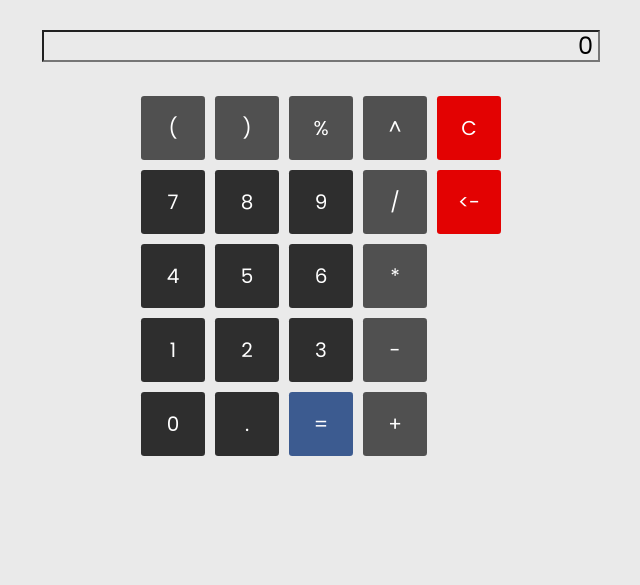
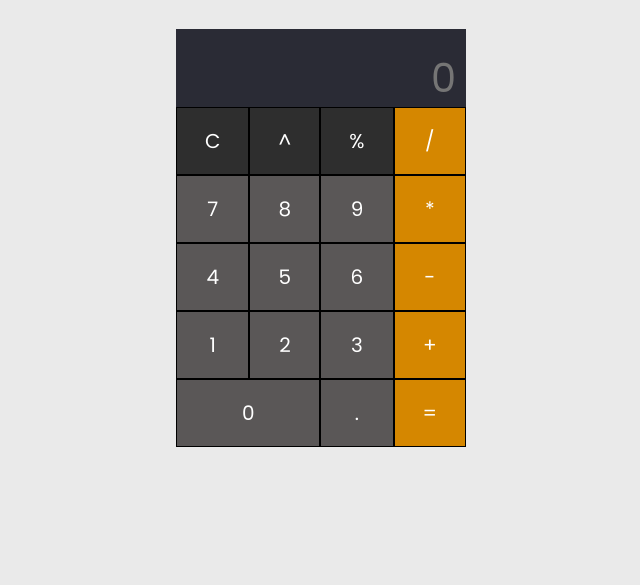
Before and after one commit to aresder/kalkulator-js, a website: page src/index.html in a window 1280 px wide. Shown: the part 215-800 px from the top of the page, without its empty margins (319-959 px from the left). Drawn offline with Linux system fonts and the light colour scheme.

Commit message:
Menambahkan validasi error dan merapikan layout

```diff
--- a/src/index.html
+++ b/src/index.html
@@ -15,7 +15,7 @@
       <h1>Kalkulator Javascript</h1>
       <small><i>Format angka dalam English (en-EN)</i></small>
     </div>
-    <input type="text" id="layar_hasil" class="layar_hasil" value="0" size="24" readonly>
+    <input type="text" id="layar_hasil" class="layar_hasil" placeholder="0">
     <div class="input">
       <input type="button" value="1" onclick="tampilkanKeLayar('1')">
       <input type="button" value="2" onclick="tampilkanKeLayar('2')">
@@ -29,8 +29,8 @@
       <input type="button" value="0" onclick="tampilkanKeLayar('0')">
       <input type="button" value="." onclick="tampilkanKeLayar('.')">
 
-      <input type="button" value="(" onclick="tampilkanKeLayar('(')">
-      <input type="button" value=")" onclick="tampilkanKeLayar(')')">
+      <!-- <input type="button" value="(" onclick="tampilkanKeLayar('(')">
+      <input type="button" value=")" onclick="tampilkanKeLayar(')')"> -->
       <input type="button" value="%" onclick="tampilkanKeLayar('%')">
       <input type="button" value="^" onclick="tampilkanKeLayar('^')">
       <input type="button" value="/" onclick="tampilkanKeLayar('/')">
@@ -40,7 +40,7 @@
 
       <input type="button" value="=" onclick="operasiAritmatika()">
       <input type="button" value="C" onclick="reset()">
-      <input type="button" value="<-" onclick="spasiMundur()">
+      <!-- <input type="button" value="<-" onclick="spasiMundur()"> -->
     </div>
   </div>
 </body>
--- a/src/main.js
+++ b/src/main.js
@@ -1,15 +1,29 @@
 let layar_hasil = document.querySelector('#layar_hasil')
+let input = ''
+
+const dinamisInput = (input) => {
+  layar_hasil.value = input
+
+  let maxFontSize = 40;
+  let minFontSize = 16;
+
+  layar_hasil.style.fontSize = maxFontSize + 'px';
+
+  while (layar_hasil.scrollWidth > layar_hasil.clientWidth && parseInt(layar_hasil.style.fontSize) > minFontSize) {
+    layar_hasil.style.fontSize = (parseInt(layar_hasil.style.fontSize) - 1) + 'px';
+  }
+}
 
 const tampilkanKeLayar = (value) => {
   let hasil = layar_hasil.value
+  if (hasil.includes(',')) input = hasil.replace(/,/g, '')
 
-  if (hasil.includes(',')) hasil = hasil.replace(/,/g, '')
-  if (hasil === '0' && value !== '0' && value !== '.') hasil = hasil.replace(/0/g, '')
-
-  return layar_hasil.value = hasil + value
+  input += value
+  dinamisInput(input)
 }
 
 const operasiAritmatika = () => {
+  try {
     if (layar_hasil.value.includes('^')) {
       const pisahkan = layar_hasil.value.split('^')
       const angka1 = Number(pisahkan[0])
@@ -24,12 +38,21 @@ const operasiAritmatika = () => {
     const format = proses.toLocaleString('en-EN')
 
     return layar_hasil.value = format
+  } catch (err) {
+    console.error(err.message)
+    layar_hasil.value = 'err'
+    setTimeout(() => {
+      reset()
+    }, 1000)
+  }
 }
 
 const spasiMundur = () => {
-  return layar_hasil.value = layar_hasil.value.slice(0, -1)
+  layar_hasil.value = layar_hasil.value.slice(0, -1)
 }
 
 const reset = () => {
-  return layar_hasil.value = '0'
+  layar_hasil.value = ''
+  input = ''
+  layar_hasil.style.removeProperty('font-size')
 }
--- a/src/style.css
+++ b/src/style.css
@@ -1,10 +1,21 @@
 @import url("https://fonts.googleapis.com/css2?family=Poppins:ital,wght@0,100;0,200;0,300;0,400;0,500;0,600;0,700;0,800;0,900;1,100;1,200;1,300;1,400;1,500;1,600;1,700;1,800;1,900&display=swap");
+
+:root {
+  --background-color: #eaeaea;
+  --border-area-input: #000000;
+  --input-number-background-color: #2e2e2e;
+  --input-number-color: #ffffff;
+  --input-operator-background-color: #d58700;
+  --equal-input-color: #3c5b90;
+  --clear-backspace-input-color: #e30202;
+}
+
 * {
   margin: 0;
   padding: 0;
   box-sizing: border-box;
   font-family: "Poppins", sans-serif;
-  background-color: #eaeaea;
+  background-color: var(--background-color);
 }
 
 .container {
@@ -13,7 +24,6 @@
   justify-content: center;
   align-items: center;
   height: 100vh;
-  gap: 10px;
 }
 
 .title {
@@ -27,8 +37,8 @@
 
 .input {
   display: grid;
-  grid-template-columns: repeat(4, 1fr);
-  grid-gap: 10px;
+  grid-template-columns: repeat(3, 1fr);
+  width: 290px;
 }
 
 input[value="1"] {
@@ -77,47 +87,47 @@ input[value="9"] {
 }
 
 input[value="0"] {
-  grid-column: 1;
+  grid-column: 1 / span 2;
   grid-row: 5;
 }
 
 input[value="."] {
-  grid-column: 2;
+  grid-column: 3;
   grid-row: 5;
 }
 
 input[value="="] {
-  grid-column: 3;
+  grid-column: 4;
   grid-row: 5;
 }
 
 input[value="+"] {
   grid-column: 4;
-  grid-row: 5;
+  grid-row: 4;
 }
 
 input[value="-"] {
   grid-column: 4;
-  grid-row: 4;
+  grid-row: 3;
 }
 
 input[value="*"] {
   grid-column: 4;
-  grid-row: 3;
+  grid-row: 2;
 }
 
 input[value="/"] {
   grid-column: 4;
-  grid-row: 2;
+  grid-row: 1;
 }
 
 input[value="C"] {
-  grid-column: 5;
+  grid-column: 1;
   grid-row: 1;
 }
 
 input[value="^"] {
-  grid-column: 4;
+  grid-column: 2;
   grid-row: 1;
 }
 
@@ -126,7 +136,7 @@ input[value="%"] {
   grid-row: 1;
 }
 
-input[value=")"] {
+/* input[value=")"] {
   grid-column: 2;
   grid-row: 1;
 }
@@ -134,7 +144,7 @@ input[value=")"] {
 input[value="("] {
   grid-column: 1;
   grid-row: 1;
-}
+} */
 
 input[value="<-"] {
   grid-column: 5;
@@ -143,48 +153,55 @@ input[value="<-"] {
 
 .input input {
   font-size: 20px;
+  padding: 18px 28px;
+  background-color: #5a5757;
+  color: var(--input-number-color);
+  border: none;
   text-align: center;
-  width: 64px;
-  height: 64px;
-  background-color: #2e2e2e;
-  color: #fff;
-  border: none;
-  border-radius: 5%;
-  text-align: center;
+  border: var(--border-area-input) 1px solid;
 }
 
 .input input:hover {
   cursor: pointer;
+  opacity: 90%;
 }
 
 .input input:active {
-  scale: 90%;
+  opacity: 50%;
 }
 
 input[value="+"],
 input[value="-"],
 input[value="*"],
 input[value="/"],
-input[value="%"],
 input[value=")"],
 input[value="("],
-input[value="^"] {
-  background-color: #505050;
+input[value="="] {
+  background-color: var(--input-operator-background-color);
 }
 
-input[value="="] {
-  background-color: #3c5b90;
+input[value="%"],
+input[value="^"],
+input[value="C"] {
+  background-color: var(--input-number-background-color);
 }
 
-input[value="C"],
-input[value="<-"] {
-  background-color: #e30202;
-}
+/*
+input[value="="] {
+  background-color: var(--equal-input-color);
+} */
+
+/* input[value="<-"] {
+  background-color: var(--clear-backspace-input-color);
+} */
 
 .layar_hasil {
   text-align: right;
-  height: 32px;
-  font-size: 24px;
-  padding: 5px;
-  margin-bottom: 24px;
+  font-size: 40px;
+  width: 290px;
+  height: 78px;
+  padding: 20px 10px 0 0;
+  border: none;
+  background-color: #2a2b35;
+  color: var(--background-color);
 }
```
Lines whose indentation alone changed are shown as unchanged.
